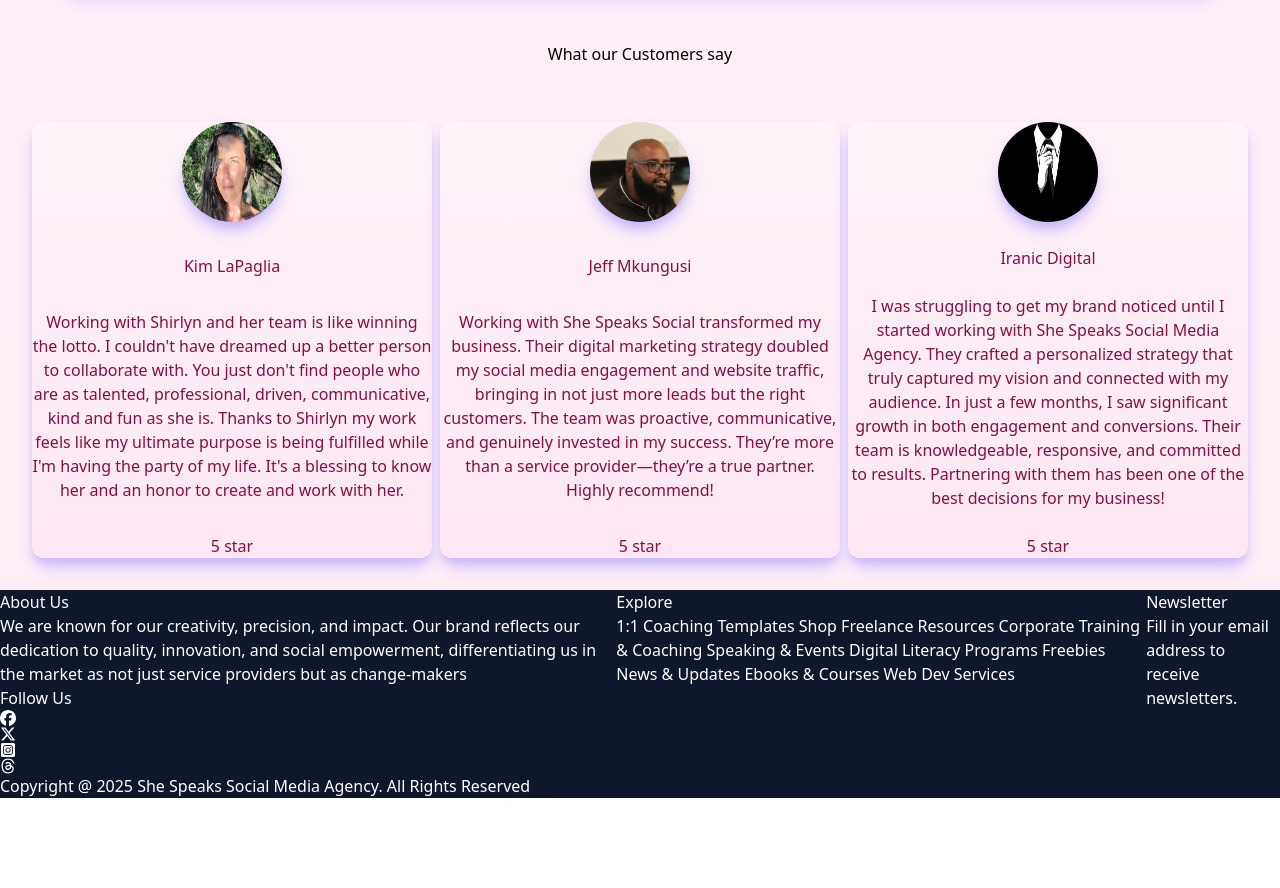
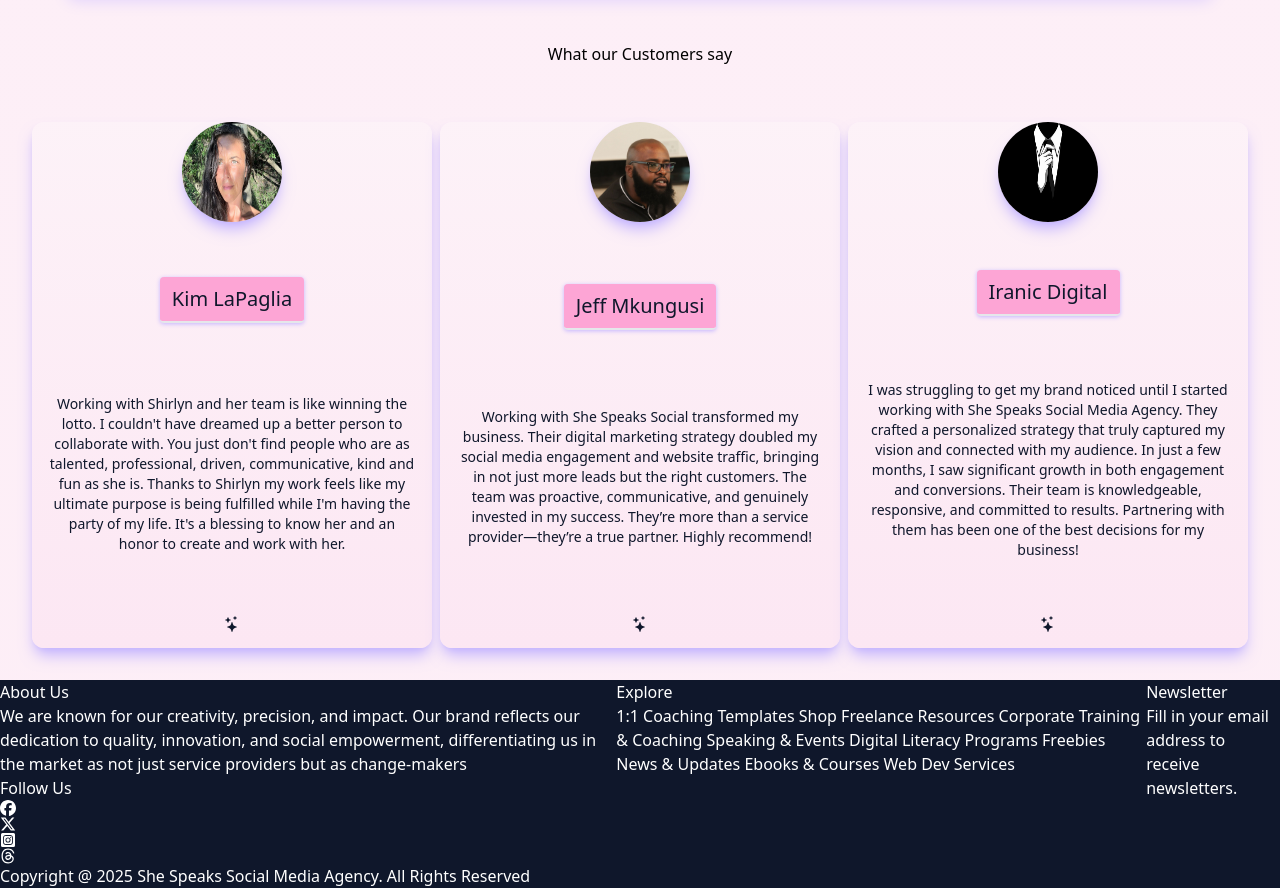
Before and after one commit to MatthewsRicky/shespeaksocial, a Next.js app: page / in a window 1280 px wide. Shown: the part 3160-4048 px from the top of the page. Before the commit the page ends 3958 px from the top, so only its background shows below. Built offline with nearby package versions, Linux system fonts and the light colour scheme.

Commit message:
description styling

```diff
--- a/components/ReviewCard.tsx
+++ b/components/ReviewCard.tsx
@@ -1,5 +1,6 @@
 import React from 'react'
 import Image from "next/image";
+import { BsStars } from "react-icons/bs";
 
 const ReviewCard = () => {
 const reviews = [
@@ -7,30 +8,30 @@ const reviews = [
 		imgurl: "/User1.jpeg",
 		name: "Kim LaPaglia",
 		description: "Working with Shirlyn and her team is like winning the lotto. I couldn't have dreamed up a better person to collaborate with.  You just don't find people who are as talented, professional, driven, communicative, kind and fun as she is.  Thanks to Shirlyn my work feels like my ultimate purpose is being fulfilled while I'm having the party of my life. It's a blessing to know her and an honor to create and work with her.",
-		rating: "5 star",
+		rating: <BsStars />,
 	},
 	{
 		imgurl: "/User2.jpeg",
 		name: "Jeff Mkungusi",
 		description: "Working with She Speaks Social transformed my business. Their digital marketing strategy doubled my social media engagement and website traffic, bringing in not just more leads but the right customers. The team was proactive, communicative, and genuinely invested in my success. They’re more than a service provider—they’re a true partner. Highly recommend!",
-		rating: "5 star",
+		rating: <BsStars />,
 	},
 	{
 		imgurl: "/User5.jpg",
 		name: "Iranic Digital",
 		description: "I was struggling to get my brand noticed until I started working with She Speaks Social Media Agency. They crafted a personalized strategy that truly captured my vision and connected with my audience. In just a few months, I saw significant growth in both engagement and conversions. Their team is knowledgeable, responsive, and committed to results. Partnering with them has been one of the best decisions for my business!",
-		rating: "5 star",
+		rating: <BsStars />,
 	},
 ]
 
 	return (
 		<div className="grid grid-cols-3 gap-2 rounded-xl m-6 p-2">
 			{reviews.map(item => (
-				<div key={item.name} className="flex flex-col gap-6 items-center justify-between text-center text-pink-900 bg-gradient-to-b from-pink-50  to-pink-100 rounded-xl shadow-lg shadow-violet-300">
+				<div key={item.name} className="flex flex-col gap-6 items-center justify-between text-center text-slate-900 bg-gradient-to-b from-pink-50  to-pink-100 rounded-xl shadow-lg shadow-violet-300">
 					<Image src={item.imgurl} alt="Reviewer image" width={500} height={500} className="rounded-full h-25 w-25 flex shadow-lg shadow-violet-300 hover:scale-105 transiton-all duration-200" />
-					<h1 className="font-medium">{item.name}</h1>
-					<p>{item.description}</p>
-					<span>{item.rating}</span>
+					<h1 className="font-medium my-6 text-xl border-b-2 py-2 px-3 drop-shadow-violet-300 drop-shadow-sm bg-pink-300 rounded md">{item.name}</h1>
+					<p className="text-center p-4 flex justify-center font-medium text-sm">{item.description}</p>
+					<span className="my-4">{item.rating}</span>
 				</div>
 			))
 			}
```
